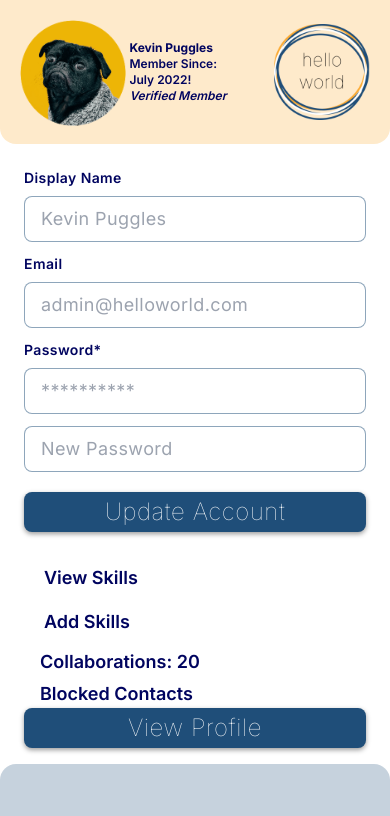
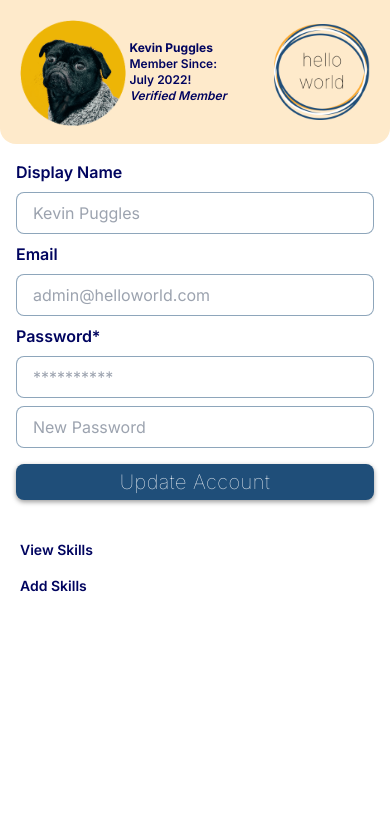
Before and after one commit to ballardingram/hello-world, a React (Create React App) app in the folder client/: page /account in a window 390 px wide. Shown: the top 816 px of the page. Built offline with nearby package versions, Linux system fonts and the light colour scheme.

Commit message:
mobile account page needs routes added to hamburger menu

```diff
--- a/client/src/components/ExpandAdd/index.js
+++ b/client/src/components/ExpandAdd/index.js
@@ -17,11 +17,11 @@ const ExpandAdd = () => {
   return (
     <Fragment>
       <Accordion open={open === 1} onClick={() => handleOpen(1)}>
-        <div className="flex items-center my-2"><Icon icon={circlePlusFill} height="25" />
-        <AccordionHeader><span className="flex ml-1 text-lg font-semibold">Add Skills</span></AccordionHeader>
+        <div className="flex items-center my-2"><Icon icon={circlePlusFill} height="20" />
+        <AccordionHeader><span className="flex ml-1 text-sm font-semibold">Add Skills</span></AccordionHeader>
         </div>
       <AccordionBody>
-        <div className="select-none flex justify-center text-lg my-1">
+        <div className="select-none flex justify-center text-sm my-1">
           <ul className="list-disc list-inside grid grid-cols-3 tracking-wide font-normal">
             <li>HTML</li>
             <li>CSS</li>
--- /dev/null
+++ b/client/src/components/ExpandMenu/index.js
@@ -0,0 +1,39 @@
+import { Fragment, useState } from "react";
+import {
+  Accordion,
+  AccordionHeader,
+  AccordionBody,
+} from "@material-tailwind/react";
+import { Icon } from '@iconify/react';
+import hamburgerIcon from '@iconify/icons-ph/hamburger';
+
+const ExpandMenu = () => {
+  const [open, setOpen] = useState(0);
+
+  const handleOpen = (value) => {
+    setOpen(open === value ? 0 : value);
+  };
+
+  return (
+    <Fragment>
+      <Accordion open={open === 1} onClick={() => handleOpen(1)}>
+        <Icon icon={hamburgerIcon} height="40" className="w-screen bg-gray-200 rounded-t-2xl"/>
+          <AccordionBody>
+            <ul className="bg-gray-200 text-md font-semibold w-screen">
+              <li className="mb-1 ml-3 text-lg">My Projects</li>
+              <li className="mb-1 ml-3 text-lg">Network</li>
+              <li className="mb-1 ml-3 text-lg">Donations</li>
+              <li className="mb-1 ml-3 text-lg">Saved</li>
+              <li className="mb-1 ml-3 text-lg">Message</li>
+              <li className="mb-1 ml-3 text-lg">Help and Support</li>
+              <li className="mb-1 ml-3 text-lg">About</li>
+              <li className="mb-1 ml-3 text-lg">Log Out</li>
+              <li className="ml-3 text-lg">Close Account</li>
+            </ul>
+          </AccordionBody>
+      </Accordion>
+    </Fragment>
+  );
+}
+
+export default ExpandMenu;
--- a/client/src/components/ExpandSkills/index.js
+++ b/client/src/components/ExpandSkills/index.js
@@ -17,11 +17,11 @@ const ExpandSkills = () => {
   return (
     <Fragment>
       <Accordion open={open === 1} onClick={() => handleOpen(1)}>
-        <div className="flex items-center my-2"><Icon icon={circlePlusFill} height="25" />
-        <AccordionHeader><span className="flex ml-1 text-lg font-semibold">View Skills</span></AccordionHeader>
+        <div className="flex items-center my-2"><Icon icon={circlePlusFill} height="20" />
+        <AccordionHeader><span className="flex ml-1 text-sm font-semibold">View Skills</span></AccordionHeader>
         </div>
       <AccordionBody>
-        <div className="select-none flex justify-center text-lg my-1">
+        <div className="select-none flex justify-center text-sm my-1">
           <ul className="list-disc list-inside grid grid-cols-3 tracking-wide font-normal">
             <li>HTML</li>
             <li>CSS</li>
--- a/client/src/components/FooterSm/index.js
+++ /dev/null
@@ -1,38 +0,0 @@
-import React from "react";
-import { Icon } from '@iconify/react';
-import homeIcon from '@iconify/icons-iconoir/home';
-import searchIcon from '@iconify/icons-bi/search';
-import plusSquareO from '@iconify/icons-fa/plus-square-o';
-import chatDotRound from '@iconify/icons-ep/chat-dot-round';
-import hamburgerIcon from '@iconify/icons-ph/hamburger';
-
-const FooterSm = () => {
-  return (
-
-    <div className="display-contents md:hidden rounded-t-2xl mt-4" id="mobile-footer">
-      <footer className="px-2 rounded-lg">
-        <ul className="flex flex-wrap justify-between h-20">
-          <li className="grid content-center">
-            <a href="/" className="mx-2"><Icon icon={homeIcon} height="44" className="mx-2"/></a>
-          </li>
-          <li className="grid content-center">
-            <a href="/" className="mx-2"><Icon icon={searchIcon} height="34" className="mx-2"/></a>
-          </li>
-          <li className="grid content-center">
-            <a href="/" className="mx-2"><Icon icon={plusSquareO} height="34" className="mx-2"/></a>
-          </li>
-          <li className="grid content-center">
-            <a href="/" className="mx-2"><Icon icon={chatDotRound} height="41" className="mx-2"/></a>
-          </li>
-          <li className="grid content-center">
-            <a href="/" className="mx-2"><Icon icon={hamburgerIcon} height="43" className="mx-2"/></a>
-          </li>
-        </ul>
-      </footer>
-    </div>
-
-
-  );
-}
-
-export default FooterSm;
--- a/client/src/index.css
+++ b/client/src/index.css
@@ -140,7 +140,5 @@ body {
 /* 404 page end */
 
 /* mobile footer start */
-#mobile-footer {
-  background: rgba(31, 78, 121, 0.25);
-}
+
 /* mobile footer end */
--- a/client/src/pages/Account.js
+++ b/client/src/pages/Account.js
@@ -1,135 +1,89 @@
 import React from 'react';
 import NavSm from '../components/NavSm';
 import NavLg from '../components/NavLg';
-import FooterSm from '../components/FooterSm';
 import ExpandSkills from '../components/ExpandSkills';
 import ExpandAdd from '../components/ExpandAdd';
+import ExpandMenu from '../components/ExpandMenu';
 
 const Account = () => {
   return (
-    <div>
-      <div className='flex flex-col h-screen justify-between'>
-        <div>
+
+  <div class="flex flex-col h-screen justify-between">
+    <header>
+      <NavLg></NavLg>
       <NavSm></NavSm>
-          <NavLg></NavLg>
-        </div>
-        <div className='overflow-y-scroll'>
-          <div className='flex flex-col justify-start'>
-            <div className="relative flex flex-col tracking-wide">
-              <div className="w-full p-6 m-auto bg-white rounded-lg max-w-lg">
+    </header>
+    <main class="mb-auto">
+      <div className="w-full p-4 m-auto bg-white rounded-lg max-w-lg">
       <form>
-                  <div className='mb-3'>
+        <div className='mb-2'>
           <label
             htmlFor='displayName'
-                      className='block text-sm font-semibold'>
+            className='block text-md font-semibold'>
             Display Name
           </label>
           <input
             type='text'
-                      className='cursor-not-allowed block text-lg w-full px-4 py-2 mt-2 bg-white border rounded-lg focus:border-blue-400 focus:ring-current-300 focus:outline-none focus:ring focus:ring-opacity-40'
+            className='cursor-not-allowed block text-md w-full px-4 py-2 mt-2 bg-white border rounded-lg focus:border-blue-400 focus:ring-current-300 focus:outline-none focus:ring focus:ring-opacity-40'
             placeholder='Kevin Puggles'
             id='displayName'
-                      disabled
-                    />
+            disabled/>
         </div>
-                  <div className='mb-3'>
+        <div className='mb-2'>
           <label
             htmlFor='email'
-                      className='block text-sm font-semibold'>
+            className='block text-md font-semibold'>
             Email
           </label>
           <input
             type='email'
-                      className='cursor-not-allowed block text-lg w-full px-4 py-2 mt-2 bg-white border rounded-lg focus:border-blue-400 focus:ring-blue-300 focus:outline-none focus:ring focus:ring-opacity-40'
+            className='cursor-not-allowed block text-md w-full px-4 py-2 mt-2 bg-white border rounded-lg focus:border-blue-400 focus:ring-blue-300 focus:outline-none focus:ring focus:ring-opacity-40'
             placeholder='admin@helloworld.com'
             id='email'
-                      disabled
-                    />
+            disabled/>
         </div>
-                  <div className='mb-3'>
+        <div className='mb-2'>
           <label
             htmlFor='password'
-                      className='block text-sm font-semibold'>
+            className='block text-md font-semibold'>
             Password*
           </label>
           <input
             type='password'
-                      className='cursor-pointer block text-lg w-full px-4 py-2 mt-2 bg-white border rounded-lg focus:border-blue-400 focus:ring-current-300 focus:outline-none focus:ring focus:ring-opacity-40'
+            className='cursor-pointer block text-md w-full px-4 py-2 mt-2 bg-white border rounded-lg focus:border-blue-400 focus:ring-current-300 focus:outline-none focus:ring focus:ring-opacity-40'
             placeholder='**********'
-                      id='password'
-                    />
+            id='password'/>
         </div>
-                  <div className='mb-3'>
+        <div className='mb-2'>
           <label
             htmlFor='newPassword'
-                      className='block text-sm'>
+            className='block text-md'>
           </label>
           <input
             type='password'
-                      className='cursor-pointer block text-lg w-full px-4 py-2 mt-2 bg-white border rounded-lg focus:border-blue-400 focus:ring-current-300 focus:outline-none focus:ring focus:ring-opacity-40'
+            className='cursor-pointer block text-md w-full px-4 py-2 mt-2 bg-white border rounded-lg focus:border-blue-400 focus:ring-current-300 focus:outline-none focus:ring focus:ring-opacity-40'
             placeholder='New Password'
-                      id='newPassword'
-                    />
+            id='newPassword'/>
         </div>
         <div className='mt-2'>
           <button
             type='submit'
-                      className='w-full py-1 mt-2 tracking-wide text-white rounded-lg text-2xl font-thin'
+            className='w-full py-1 mt-2 tracking-wide text-white rounded-lg text-xl font-thin'
             id='form-btn'>
               Update Account
           </button>
         </div>
       </form>
       </div>
-            </div>
-          </div>
-
-          <div className='flex justify-center'>
-            <div className="w-full px-10 max-w-lg">
-              <div className='w-full'>
+      <div className="w-full p-4 pb-10 m-auto bg-white rounded-lg max-w-lg">
           <ExpandSkills></ExpandSkills>
-              </div>
-              <div className='w-full'>
           <ExpandAdd></ExpandAdd>
       </div>
-              <div className='w-full text-lg font-semibold my-1'>
-                Collaborations: 20
-              </div>
-              <div className='w-full text-lg font-semibold my-1'>
-                Blocked Contacts
-              </div>
-              <div className='w-full text-lg font-semibold my-1'>
-                <button
-                  type='submit'
-                  >
-                  <a href='/login'>Log Out</a>
-                </button>
-              </div>
-              <div className='w-full text-lg font-semibold my-1'>
-                <button
-                  type='submit'
-                  id='danger'>
-                  <a href='/login'>Delete Account</a>
-                </button>
-              </div>
-            </div>
-          </div>
-        </div>
-
-        <div className="flex justify-center">
-          <div className="w-full px-6 bg-white rounded-lg max-w-lg">
-            <button
-              type='button'
-              className='w-full px-1 py-1 tracking-wide text-white rounded-lg text-2xl font-thin'
-              id='form-btn'>
-              <a href='/'>View Profile</a>
-            </button>
-          </div>
-        </div>
-
-        <FooterSm></FooterSm>
-
-      </div>
+    </main>
+    <footer
+      class="fixed bottom-0">
+        <ExpandMenu></ExpandMenu>
+    </footer>
   </div>
   );
 }
```
Lines whose indentation alone changed are shown as unchanged.
